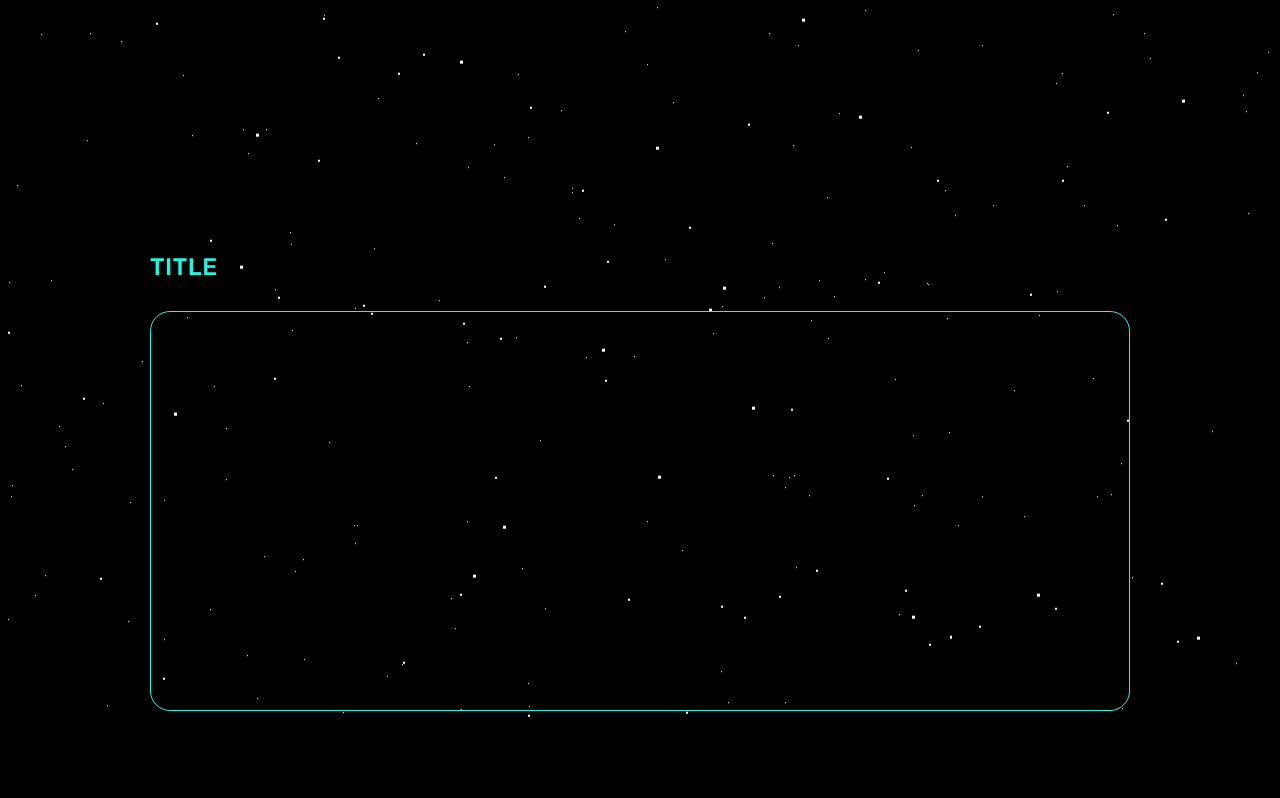
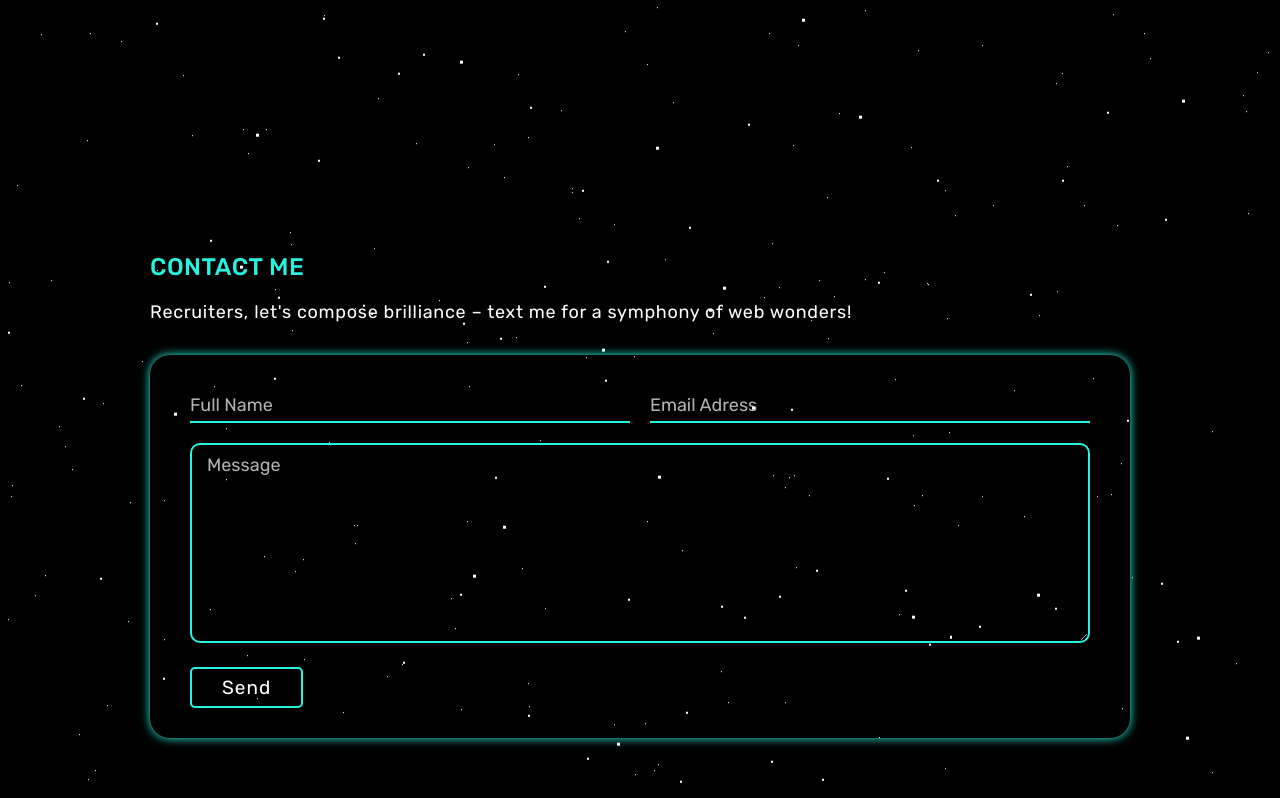
Before and after one commit to MindiashviliGiorgi/portfolio-update, an Angular app: page / in a window 1280 px wide. Shown: the part 2189-2987 px from the top of the page. Before the commit the page ends 2910 px from the top, so only its background shows below. Built offline with nearby package versions, Linux system fonts and the light colour scheme.

Commit message:
begin emailJS

```diff
--- a/src/app/app.module.ts
+++ b/src/app/app.module.ts
@@ -8,7 +8,7 @@ import { HomePageComponent } from './home-page/home-page.component';
 import { AboutPageComponent } from './about-page/about-page.component';
 import { ProjectsPageComponent } from './projects-page/projects-page.component';
 import { ContactPageComponent } from './contact-page/contact-page.component';
-import { FormsModule } from '@angular/forms';
+import { FormsModule, ReactiveFormsModule } from '@angular/forms';
 import { MainPageComponent } from './main-page/main-page.component';
 
 
@@ -25,7 +25,8 @@ import { MainPageComponent } from './main-page/main-page.component';
   imports: [
     BrowserModule,
     AppRoutingModule,
-    FormsModule
+    FormsModule,
+    ReactiveFormsModule
   ],
   providers: [],
   bootstrap: [AppComponent]
--- a/src/app/contact-page/contact-page.component.html
+++ b/src/app/contact-page/contact-page.component.html
@@ -1,10 +1,20 @@
 <div class="contact-page-main">
   <div class="title">
-    <h2>TITLE</h2>
+    <h2>CONTACT ME</h2><br>
+    <p>Recruiters, let's compose brilliance – text me for a symphony of web wonders!</p>
   </div>
   <div class="contact-form">
-    <form>
-
+    <form [formGroup]="contactForm" (ngSubmit)="onSubmit()">
+        <div class="form-up">
+          <input type="text" placeholder="Full Name" formControlName="fullName">
+          <input type="email" placeholder="Email Adress" formControlName="email">
+        </div>
+        <div class="form-down">
+          <textarea placeholder="Message" formControlName="message"></textarea>
+        </div>
+        <div class="btn">
+          <button type="submit">Send</button>
+        </div>
     </form>
   </div>
 </div>
--- a/src/app/contact-page/contact-page.component.scss
+++ b/src/app/contact-page/contact-page.component.scss
@@ -4,7 +4,7 @@
   display: flex;
   align-items: center;
   justify-content: center;
-  padding: 10px 150px;
+  padding: 10px 150px 60px 150px;
   flex-direction: column;
   row-gap: 30px;
   .title {
@@ -15,11 +15,98 @@
       font-weight: 500;
       letter-spacing: 0.5px;
     }
+    p {
+      font-size: 18px;
+      color: #fff;
+      letter-spacing: 0.7px;
+      line-height: 25px;
+    }
   }
   .contact-form {
     width: 100%;
-    min-height: 400px;
-    border: 1px solid #27F4E0;
+    height: auto;
+    box-shadow: 0px 0px 10px 0px #27F4E0;
+    transition: 3s;
+    animation: formAnimation 1s ease-in-out infinite;
     border-radius: 20px;
+    padding: 30px 40px;
+    form {
+      display: flex;
+      flex-direction: column;
+      row-gap: 20px;
+      .form-up {
+        display: flex;
+        align-items: top;
+        justify-content: space-between;
+        flex-direction: row;
+        column-gap: 20px;
+        input {
+          width: 100%;
+          background-color: transparent;
+          border: none;
+          border-bottom: 2px solid #27F4E0;
+          padding: 9px 15px 5px 0px;
+          font-size: 18px;
+          color: #fff;
+          outline: none;
+          &::placeholder {
+            color: #fff;
+            opacity: 0.7;
+          }
+        }
+      }
+      .form-down {
+        width: 100%;
+        height: auto;
+        textarea {
+          width: 100%;
+          min-height: 200px;
+          border-radius: 10px;
+          background-color: transparent;
+          border: 2px solid #27F4E0;
+          padding: 9px 15px;
+          font-size: 18px;
+          color: #fff;
+          outline: none;
+          &::placeholder {
+            color: #fff;
+            opacity: 0.7;
+          }
+        }
+      }
+      .btn {
+        width: 100%;
+        button {
+          background-color: transparent;
+          padding: 7px 30px;
+          font-size: 19px;
+          color: #fff;
+          outline: none;
+          border: 2px solid #27F4E0;
+          border-radius: 5px;
+          cursor: pointer;
+          transition: 0.3s;
+          letter-spacing: 1px;
+          &:hover {
+            background-color: #27F4E0;
+            color: #000;
+          }
+          &:active {
+            background-color: #000;
+            color: #fff;
+            transition: 0s;
+          }
+        }
+      }
+    }
   }
 }
+
+@keyframes formAnimation {
+  0% {
+    box-shadow: 0px 0px 10px 0px #27F4E0;
+  }
+  50% {
+    box-shadow: 0px 0px 10px 4px #27F4E0;
+  }
+}
--- a/src/app/contact-page/contact-page.component.ts
+++ b/src/app/contact-page/contact-page.component.ts
@@ -1,4 +1,5 @@
 import { Component, HostListener } from '@angular/core';
+import { FormBuilder } from '@angular/forms';
 
 @Component({
   selector: 'app-contact-page',
@@ -6,6 +7,22 @@ import { Component, HostListener } from '@angular/core';
   styleUrls: ['./contact-page.component.scss']
 })
 export class ContactPageComponent {
+  contactForm: any;
+
+  constructor(private fb : FormBuilder) {
+    this.contactForm = this.fb.group({
+      fullName : [''],
+      email : [''],
+      message : ['']
+    })
+  }
+
+  ngOnInit(): void {}
+
+  onSubmit() {
+    const contactFormValue = this.contactForm.value;
+    console.log(contactFormValue)
+  }
 
 
 
--- a/src/app/projects-page/projects-page.component.ts
+++ b/src/app/projects-page/projects-page.component.ts
@@ -25,13 +25,13 @@ export class ProjectsPageComponent {
     let calcHeight = document.documentElement.scrollHeight - document.documentElement.clientHeight;
     let scrollValue = Math.round((pos * 100) / calcHeight);
 
-    if (scrollValue > 69) {
+    if (scrollValue > 59) {
       titleDiv.style.left = '0px';
       titleDiv.style.opacity = '1';
 
       projectsDiv.style.right = '0px';
       projectsDiv.style.opacity = '1';
-    } else if (scrollValue < 69) {
+    } else if (scrollValue < 59) {
       titleDiv.style.left = '-700px';
       titleDiv.style.opacity = '0';
 
```
